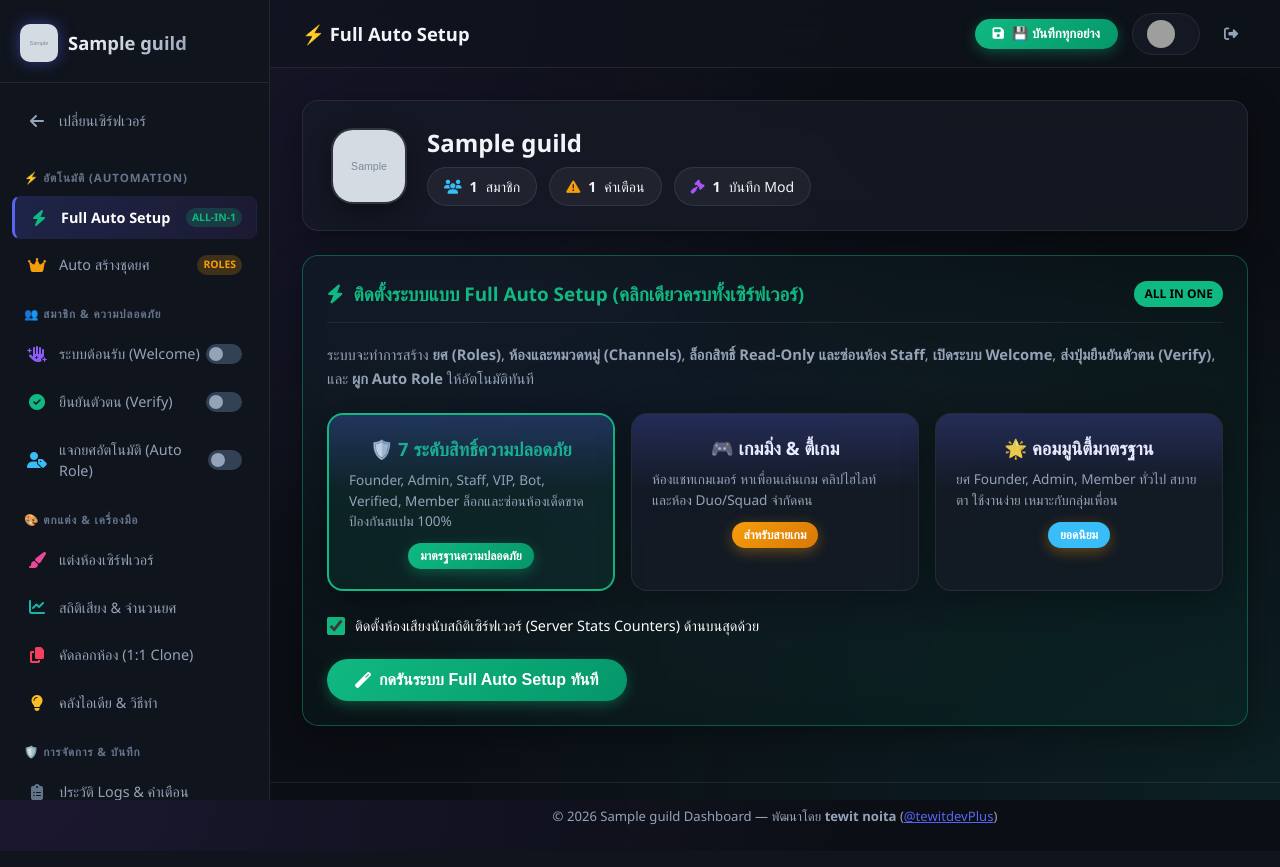
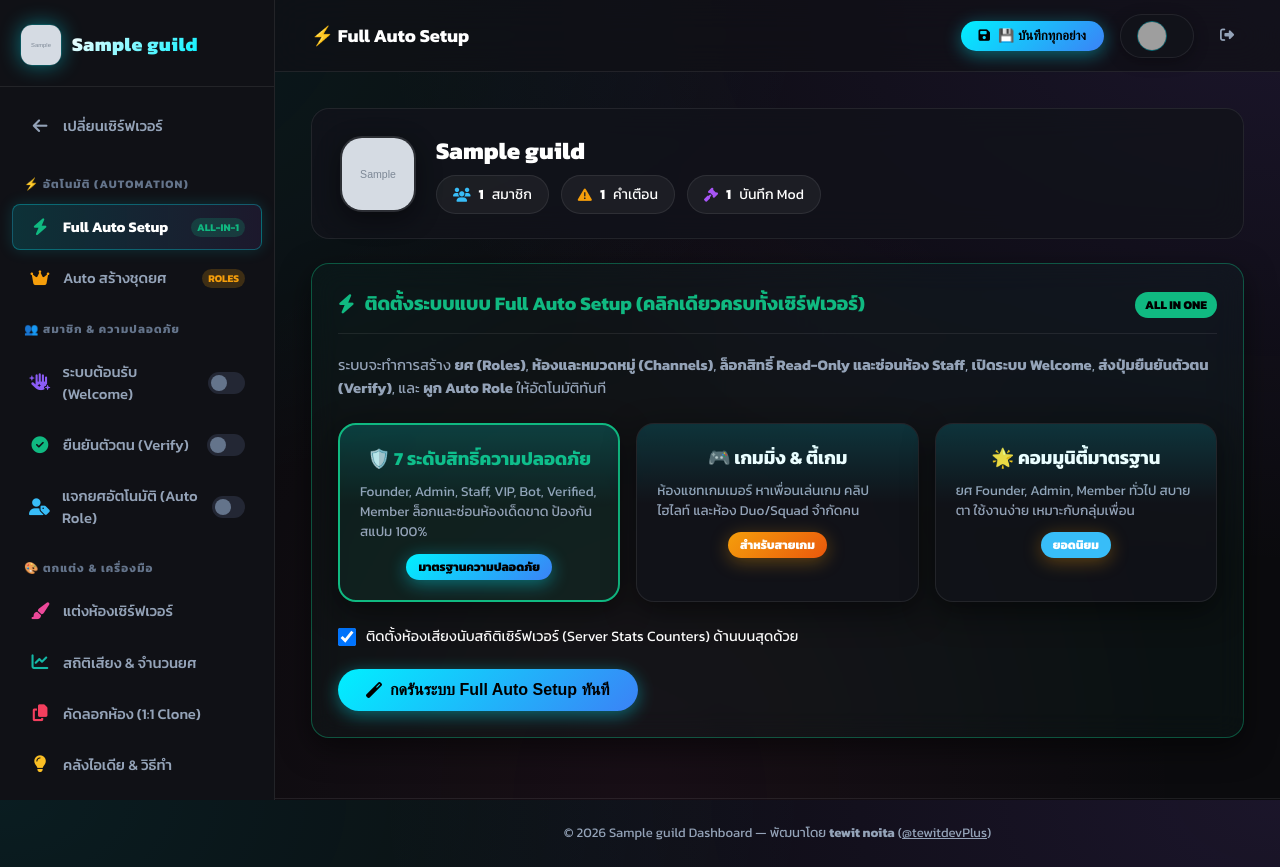
Before and after one commit to tewitdevPlus/my-Discord-BOT, a Node project: template src/dashboard/views/guild.ejs in a window 1280 px wide. Run offline with Node 20 templates, Linux system fonts and the light colour scheme; the template is opened without the code that fills it: most values are stand-ins (such as "Sample title", 1, 10 or a date in 2020); grey boxes marked "Sample" are stand-in pictures; some libraries are stand-ins or nearby versions; grey boxes are pictures that could not be loaded.

Commit message:
style: apply CEO KAITAN inspired cyberpunk dark neon styling with Kanit typography and glowing cyan buttons

```diff
--- a/src/dashboard/public/css/modern-pro.css
+++ b/src/dashboard/public/css/modern-pro.css
@@ -1,43 +1,47 @@
 /* ==========================================================================
-   Modern Dark Neon Glassmorphism & Sidebar UI (Inspired by Pro Dashboards)
-   Developed for Devplus BOT by tewit noita (@tewitdevPlus)
+   CEO KAITAN Inspired Cyberpunk / Dark Neon Game Shop Aesthetic
+   Styled for Devplus Dashboard by tewit noita (@tewitdevPlus)
    ========================================================================== */
 
+@import url('https://fonts.googleapis.com/css2?family=Kanit:wght@300;400;500;600;700;800&display=swap');
+
 :root {
-  --bg-main: #0B0E14;
-  --bg-sidebar: #10141D;
-  --bg-card: rgba(22, 27, 38, 0.75);
-  --bg-card-hover: rgba(30, 37, 51, 0.9);
-  --bg-input: #1A202C;
+  --bg-main: #0B0B0E;
+  --bg-sidebar: #101116;
+  --bg-card: rgba(18, 19, 26, 0.82);
+  --bg-card-hover: rgba(26, 28, 38, 0.95);
+  --bg-input: #161722;
   --border-color: rgba(255, 255, 255, 0.08);
-  --border-glow: rgba(88, 101, 242, 0.35);
+  --border-glow: rgba(0, 240, 255, 0.4);
 
-  --text-main: #F1F5F9;
+  --text-main: #FFFFFF;
   --text-muted: #94A3B8;
 
-  --accent-primary: #5865F2;
-  --accent-purple: #8B5CF6;
-  --accent-pink: #EC4899;
-  --accent-teal: #14B8A6;
-  --accent-emerald: #10B981;
-  --accent-amber: #F59E0B;
-  --accent-rose: #F43F5E;
+  /* CEO Kaitan Cyberpunk Neon Palette */
+  --neon-cyan: #00F0FF;
+  --neon-blue: #3B82F6;
+  --neon-purple: #8B5CF6;
+  --neon-pink: #EC4899;
+  --neon-yellow: #FACC15;
+  --neon-green: #10B981;
+  --neon-red: #EF4444;
 
-  --radius-lg: 16px;
+  --radius-lg: 18px;
   --radius-md: 12px;
   --radius-sm: 8px;
-  --shadow-glow: 0 8px 32px 0 rgba(0, 0, 0, 0.37);
+  --shadow-neon: 0 0 25px rgba(0, 240, 255, 0.18), 0 10px 30px rgba(0, 0, 0, 0.6);
+  --shadow-card: 0 10px 30px rgba(0, 0, 0, 0.5);
 }
 
 /* Base Reset */
 *, *::before, *::after { box-sizing: border-box; margin: 0; padding: 0; }
 body {
-  font-family: 'Segoe UI', system-ui, -apple-system, sans-serif;
+  font-family: 'Kanit', system-ui, -apple-system, sans-serif;
   background-color: var(--bg-main);
   background-image:
-    radial-gradient(at 0% 0%, rgba(139, 92, 246, 0.12) 0px, transparent 50%),
-    radial-gradient(at 100% 100%, rgba(20, 184, 166, 0.1) 0px, transparent 50%),
-    radial-gradient(at 50% 50%, rgba(88, 101, 242, 0.06) 0px, transparent 60%);
+    radial-gradient(at 0% 0%, rgba(0, 240, 255, 0.08) 0px, transparent 45%),
+    radial-gradient(at 100% 0%, rgba(139, 92, 246, 0.12) 0px, transparent 50%),
+    radial-gradient(at 50% 100%, rgba(236, 72, 153, 0.06) 0px, transparent 60%);
   background-attachment: fixed;
   color: var(--text-main);
   min-height: 100vh;
@@ -50,9 +54,9 @@ body {
   min-height: 100vh;
 }
 
-/* Sidebar */
+/* Sidebar Navigation */
 .app-sidebar {
-  width: 270px;
+  width: 275px;
   background: var(--bg-sidebar);
   border-right: 1px solid var(--border-color);
   display: flex;
@@ -62,7 +66,7 @@ body {
   height: 100vh;
   overflow-y: auto;
   z-index: 50;
-  backdrop-filter: blur(20px);
+  backdrop-filter: blur(24px);
 }
 
 .sidebar-header {
@@ -73,31 +77,33 @@ body {
   border-bottom: 1px solid var(--border-color);
 }
 .sidebar-logo {
-  width: 38px;
-  height: 38px;
-  border-radius: 10px;
-  box-shadow: 0 0 15px rgba(88, 101, 242, 0.5);
+  width: 42px;
+  height: 42px;
+  border-radius: 12px;
+  box-shadow: 0 0 20px rgba(0, 240, 255, 0.4);
+  border: 1px solid rgba(0, 240, 255, 0.3);
 }
 .sidebar-title {
-  font-size: 1.15rem;
-  font-weight: 700;
-  background: linear-gradient(135deg, #FFF, #94A3B8);
+  font-size: 1.22rem;
+  font-weight: 800;
+  background: linear-gradient(135deg, #FFF, var(--neon-cyan));
   -webkit-background-clip: text;
   -webkit-text-fill-color: transparent;
+  letter-spacing: 0.02em;
 }
 
 .sidebar-nav {
   padding: 16px 12px;
   display: flex;
   flex-direction: column;
-  gap: 4px;
+  gap: 5px;
   flex: 1;
 }
 .nav-category {
   font-size: 0.72rem;
   text-transform: uppercase;
   font-weight: 700;
-  letter-spacing: 0.08em;
+  letter-spacing: 0.1em;
   color: #64748B;
   padding: 14px 12px 6px;
 }
@@ -105,25 +111,28 @@ body {
   display: flex;
   align-items: center;
   justify-content: space-between;
-  padding: 10px 14px;
+  padding: 11px 16px;
   border-radius: var(--radius-sm);
   color: var(--text-muted);
   text-decoration: none;
-  font-size: 0.9rem;
+  font-size: 0.92rem;
   font-weight: 500;
-  transition: all 0.2s ease;
+  transition: all 0.2s cubic-bezier(0.4, 0, 0.2, 1);
   cursor: pointer;
   border: 1px solid transparent;
 }
 .sidebar-item:hover {
-  background: rgba(255, 255, 255, 0.04);
+  background: rgba(255, 255, 255, 0.05);
   color: #FFF;
+  border-color: rgba(255, 255, 255, 0.08);
+  transform: translateX(3px);
 }
 .sidebar-item.active {
-  background: linear-gradient(90deg, rgba(88, 101, 242, 0.2), rgba(139, 92, 246, 0.1));
+  background: linear-gradient(90deg, rgba(0, 240, 255, 0.15), rgba(139, 92, 246, 0.1));
   color: #FFF;
-  border-left: 3px solid var(--accent-primary);
-  font-weight: 600;
+  border: 1px solid rgba(0, 240, 255, 0.3);
+  box-shadow: 0 0 15px rgba(0, 240, 255, 0.15);
+  font-weight: 700;
 }
 .sidebar-item-content {
   display: flex;
@@ -131,8 +140,8 @@ body {
   gap: 12px;
 }
 .sidebar-item i {
-  font-size: 1rem;
-  width: 20px;
+  font-size: 1.05rem;
+  width: 22px;
   text-align: center;
 }
 
@@ -146,14 +155,14 @@ body {
 
 /* Top Navbar */
 .app-topbar {
-  height: 68px;
-  padding: 0 32px;
+  height: 72px;
+  padding: 0 36px;
   display: flex;
   align-items: center;
   justify-content: space-between;
   border-bottom: 1px solid var(--border-color);
-  background: rgba(16, 20, 29, 0.6);
-  backdrop-filter: blur(16px);
+  background: rgba(16, 17, 22, 0.7);
+  backdrop-filter: blur(20px);
   position: sticky;
   top: 0;
   z-index: 40;
@@ -162,43 +171,45 @@ body {
 .topbar-user {
   display: flex;
   align-items: center;
-  gap: 14px;
+  gap: 16px;
 }
 .user-pill {
   display: flex;
   align-items: center;
   gap: 10px;
-  padding: 6px 14px;
+  padding: 6px 16px;
   background: var(--bg-card);
   border: 1px solid var(--border-color);
-  border-radius: 30px;
+  border-radius: 40px;
+  box-shadow: 0 4px 15px rgba(0, 0, 0, 0.3);
 }
 .user-avatar {
-  width: 28px;
-  height: 28px;
+  width: 30px;
+  height: 30px;
   border-radius: 50%;
+  border: 1px solid rgba(0, 240, 255, 0.4);
 }
 .user-name {
-  font-size: 0.88rem;
+  font-size: 0.9rem;
   font-weight: 600;
 }
 
 /* Content Container */
 .main-viewport {
-  padding: 32px;
-  max-width: 1300px;
+  padding: 36px;
+  max-width: 1350px;
   width: 100%;
   margin: 0 auto;
 }
 
-/* Server Cards Grid (Glass & Neon) */
+/* Server Cards Grid (CEO Kaitan Product Style) */
 .servers-header {
   display: flex;
   justify-content: space-between;
   align-items: center;
   flex-wrap: wrap;
   gap: 16px;
-  margin-bottom: 28px;
+  margin-bottom: 32px;
 }
 .search-box {
   display: flex;
@@ -242,50 +254,50 @@ body {
   position: relative;
   overflow: hidden;
   transition: all 0.3s cubic-bezier(0.4, 0, 0.2, 1);
-  box-shadow: var(--shadow-glow);
+  box-shadow: var(--shadow-card);
 }
 .server-card::before {
   content: '';
   position: absolute;
   top: 0; left: 0; right: 0;
-  height: 75px;
-  background: linear-gradient(180deg, rgba(88, 101, 242, 0.25), transparent);
+  height: 80px;
+  background: linear-gradient(180deg, rgba(0, 240, 255, 0.15), transparent);
   pointer-events: none;
 }
 .server-card:hover {
-  transform: translateY(-4px);
-  border-color: rgba(88, 101, 242, 0.4);
-  box-shadow: 0 12px 30px rgba(0, 0, 0, 0.5), 0 0 15px rgba(88, 101, 242, 0.2);
+  transform: translateY(-5px);
+  border-color: rgba(0, 240, 255, 0.5);
+  box-shadow: var(--shadow-neon);
 }
 
 .server-icon {
-  width: 72px;
-  height: 72px;
-  border-radius: 20px;
-  margin-bottom: 14px;
+  width: 78px;
+  height: 78px;
+  border-radius: 22px;
+  margin-bottom: 16px;
   z-index: 2;
-  box-shadow: 0 8px 16px rgba(0, 0, 0, 0.4);
+  box-shadow: 0 10px 20px rgba(0, 0, 0, 0.5);
   object-fit: cover;
-  border: 2px solid rgba(255, 255, 255, 0.1);
+  border: 2px solid rgba(0, 240, 255, 0.25);
 }
 .server-icon-placeholder {
-  width: 72px;
-  height: 72px;
-  border-radius: 20px;
-  margin-bottom: 14px;
+  width: 78px;
+  height: 78px;
+  border-radius: 22px;
+  margin-bottom: 16px;
   display: flex;
   align-items: center;
   justify-content: center;
-  font-size: 1.8rem;
-  font-weight: 700;
-  background: linear-gradient(135deg, #1E293B, #334155);
+  font-size: 2rem;
+  font-weight: 800;
+  background: linear-gradient(135deg, #1E293B, #0F172A);
   color: #FFF;
   z-index: 2;
-  border: 2px solid rgba(255, 255, 255, 0.1);
+  border: 2px solid rgba(0, 240, 255, 0.25);
 }
 
 .server-name {
-  font-size: 1.05rem;
+  font-size: 1.12rem;
   font-weight: 700;
   margin-bottom: 6px;
   white-space: nowrap;
@@ -294,92 +306,94 @@ body {
   max-width: 90%;
 }
 .server-role-badge {
-  font-size: 0.78rem;
+  font-size: 0.8rem;
   color: var(--text-muted);
-  margin-bottom: 18px;
+  margin-bottom: 20px;
 }
 
-/* Buttons in Pro Style */
+/* Glow Action Buttons */
 .btn-go {
   width: 100%;
-  padding: 9px 0;
-  border-radius: 24px;
-  background: linear-gradient(135deg, #10B981, #059669);
-  color: #FFF;
-  font-weight: 700;
-  font-size: 0.88rem;
+  padding: 11px 0;
+  border-radius: 30px;
+  background: linear-gradient(135deg, #00F0FF, #3B82F6);
+  color: #000;
+  font-weight: 800;
+  font-size: 0.92rem;
   text-decoration: none;
   display: inline-flex;
   align-items: center;
   justify-content: center;
   gap: 8px;
-  box-shadow: 0 4px 14px rgba(16, 185, 129, 0.35);
-  transition: all 0.2s;
+  box-shadow: 0 4px 18px rgba(0, 240, 255, 0.4);
+  transition: all 0.25s;
   border: none;
+  cursor: pointer;
 }
 .btn-go:hover {
-  transform: translateY(-1px);
-  box-shadow: 0 6px 18px rgba(16, 185, 129, 0.5);
-  color: #FFF;
+  transform: translateY(-2px);
+  box-shadow: 0 8px 25px rgba(0, 240, 255, 0.65);
+  color: #000;
 }
 
 .btn-setup {
   width: 100%;
-  padding: 9px 0;
-  border-radius: 24px;
-  background: linear-gradient(135deg, #F59E0B, #D97706);
+  padding: 11px 0;
+  border-radius: 30px;
+  background: linear-gradient(135deg, #F59E0B, #EA580C);
   color: #FFF;
-  font-weight: 700;
-  font-size: 0.88rem;
+  font-weight: 800;
+  font-size: 0.92rem;
   text-decoration: none;
   display: inline-flex;
   align-items: center;
   justify-content: center;
   gap: 8px;
-  box-shadow: 0 4px 14px rgba(245, 158, 11, 0.35);
-  transition: all 0.2s;
+  box-shadow: 0 4px 18px rgba(245, 158, 11, 0.35);
+  transition: all 0.25s;
   border: none;
+  cursor: pointer;
 }
 .btn-setup:hover {
-  transform: translateY(-1px);
-  box-shadow: 0 6px 18px rgba(245, 158, 11, 0.5);
+  transform: translateY(-2px);
+  box-shadow: 0 8px 25px rgba(245, 158, 11, 0.55);
   color: #FFF;
 }
 
-/* General Controls */
+/* Switch Controls */
 .switch-sm {
   position: relative;
   display: inline-block;
-  width: 36px;
-  height: 20px;
+  width: 38px;
+  height: 22px;
 }
 .switch-sm input { opacity: 0; width: 0; height: 0; }
 .slider-sm {
   position: absolute; cursor: pointer;
   top: 0; left: 0; right: 0; bottom: 0;
-  background: #334155;
+  background: #232734;
   border-radius: 20px;
-  transition: 0.2s;
+  transition: 0.25s;
 }
 .slider-sm::before {
   content: ''; position: absolute;
-  height: 14px; width: 14px; left: 3px; bottom: 3px;
-  background: #94A3B8;
+  height: 16px; width: 16px; left: 3px; bottom: 3px;
+  background: #64748B;
   border-radius: 50%;
-  transition: 0.2s;
+  transition: 0.25s;
 }
-.switch-sm input:checked + .slider-sm { background: var(--accent-purple); }
-.switch-sm input:checked + .slider-sm::before { transform: translateX(16px); background: #FFF; }
+.switch-sm input:checked + .slider-sm { background: var(--neon-cyan); }
+.switch-sm input:checked + .slider-sm::before { transform: translateX(16px); background: #000; }
 
 /* Dashboard Single Server Panel */
 .card-pro {
   background: var(--bg-card);
   border: 1px solid var(--border-color);
   border-radius: var(--radius-lg);
-  padding: 24px;
+  padding: 26px;
   margin-bottom: 24px;
-  backdrop-filter: blur(12px);
-  box-shadow: var(--shadow-glow);
+  backdrop-filter: blur(14px);
+  box-shadow: var(--shadow-card);
 }
 .card-pro-header {
   display: flex;
@@ -390,7 +404,7 @@ body {
   border-bottom: 1px solid var(--border-color);
 }
 .card-pro-title {
-  font-size: 1.18rem;
+  font-size: 1.2rem;
   font-weight: 700;
   display: flex;
   align-items: center;
```
Also changed, not shown: other parts of src/dashboard/public/css/modern-pro.css (+28 -35 lines).
